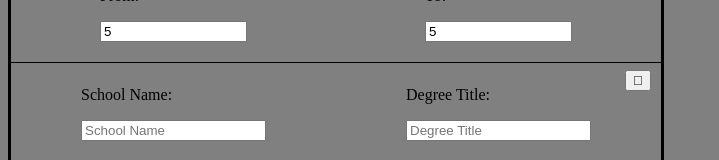
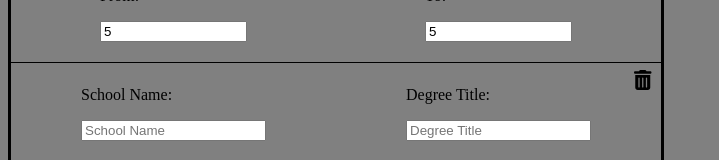
Before and after one commit to skukhniy/cv-app, a React (Create React App) app: page / in a window 1280 px wide. Both pictures are taken after typing "Sample", "Sample", "5", "5" into the empty fields and a click on the button "Add". Shown: the part 492-652 px from the top of the page, without its empty margins (0-719 px from the left). Built offline with nearby package versions, Linux system fonts and the light colour scheme.

Commit message:
finished Edu comp, added trash icon, added delete function

```diff
--- a/package.json
+++ b/package.json
@@ -3,6 +3,9 @@
   "version": "0.1.0",
   "private": true,
   "dependencies": {
+    "@fortawesome/fontawesome-svg-core": "^6.1.1",
+    "@fortawesome/free-solid-svg-icons": "^6.1.1",
+    "@fortawesome/react-fontawesome": "^0.1.18",
     "@testing-library/jest-dom": "^5.16.4",
     "@testing-library/react": "^13.2.0",
     "@testing-library/user-event": "^13.5.0",
--- a/src/App.css
+++ b/src/App.css
@@ -61,3 +61,6 @@ input[type=number]{
   right:10px;
   bottom:-10;
 }
+#deleteBtn:hover{
+  color: white;
+}
--- a/src/components/DeleteEduComp.js
+++ b/src/components/DeleteEduComp.js
@@ -1,9 +1,19 @@
 import React from 'react';
+import { FontAwesomeIcon } from '@fortawesome/react-fontawesome';
+import { faTrashAlt } from '@fortawesome/free-solid-svg-icons';
 
-export default function DeleteEduComp() {
+export default function DeleteEduComp({ id, eduObjs, setObjs }) {
+  function deleteComp() {
+    console.log(id);
+    const oldObjs = [...eduObjs];
+    const newObjs = oldObjs.filter((eduObj) => eduObj.id !== id);
+    console.log(newObjs);
+    setObjs(newObjs);
+  }
   return (
     <div id="deleteBtnContainer">
-      <button id="deleteBtn" type="button"> &#xf014;</button>
+      {/* eslint-disable-next-line react/jsx-no-bind */}
+      <FontAwesomeIcon id="deleteBtn" icon={faTrashAlt} size="lg" onClick={deleteComp} />
     </div>
   );
 }
--- a/src/components/EducationalExp.js
+++ b/src/components/EducationalExp.js
@@ -16,7 +16,7 @@ export default function EducationalExp({
   }
   let deleteBtn;
   if (id > 1) {
-    deleteBtn = <DeleteEduComp />;
+    deleteBtn = <DeleteEduComp id={id} eduObjs={educationIds} setObjs={setEducationIds} />;
   }
 
   return (
```
Also changed, not shown: 1 other file (tests, documents, lock files or other folders).
